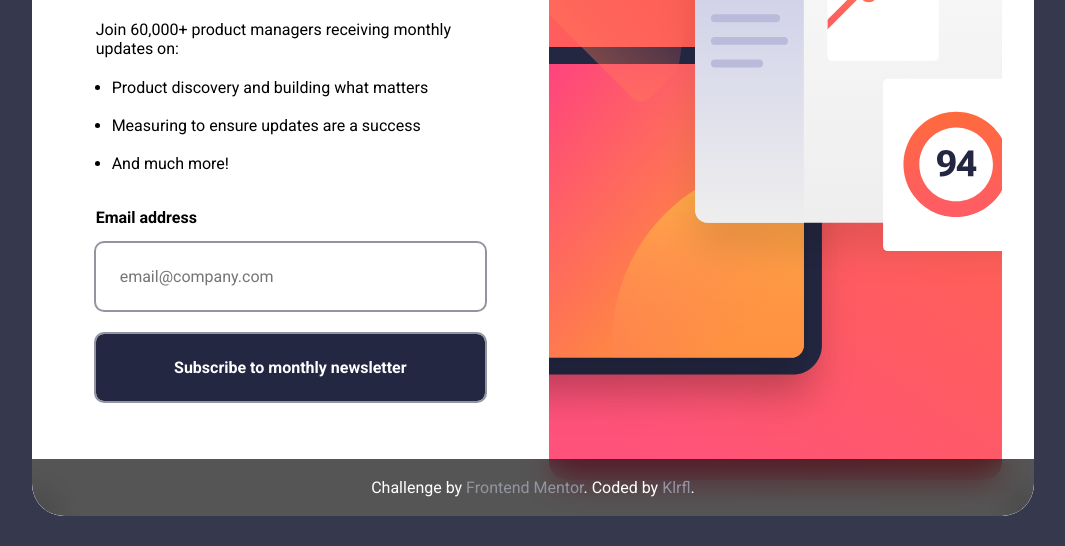
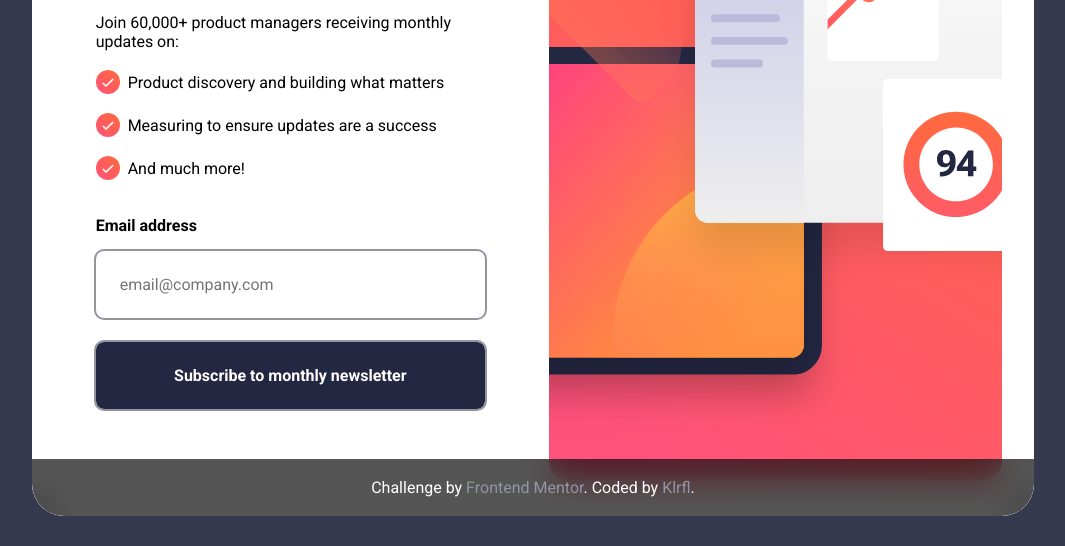
Before and after one commit to Klrfl/flex-form, a plain HTML site: page index.html in a window 1280 px wide. Shown: the part 254-800 px from the top of the page, without its empty margins (107-1172 px from the left). Drawn offline with Linux system fonts and the light colour scheme.

Commit message:
add list item icons

```diff
--- a/assets/style.css
+++ b/assets/style.css
@@ -89,11 +89,27 @@ main {
 
 .form-wrapper__text ul {
   margin: 0;
-  padding-inline-start: 1rem;
+  padding: 0;
+  list-style: none;
 }
 
 .form-wrapper__text li {
   margin-block: 1.2rem;
+  position: relative;
+  display: flex;
+  align-items: center;
+  gap: 0.5rem;
+}
+
+.form-wrapper__text li::before {
+  content: "";
+  background-image: url("./images/icon-success.svg");
+  background-position: center;
+  background-size: contain;
+  display: inline-block;
+  width: 1.5rem;
+  height: 1.5rem;
+  aspect-ratio: 1 / 1;
 }
 
 .form-wrapper__main-form > :is(label, input, button) {
```
